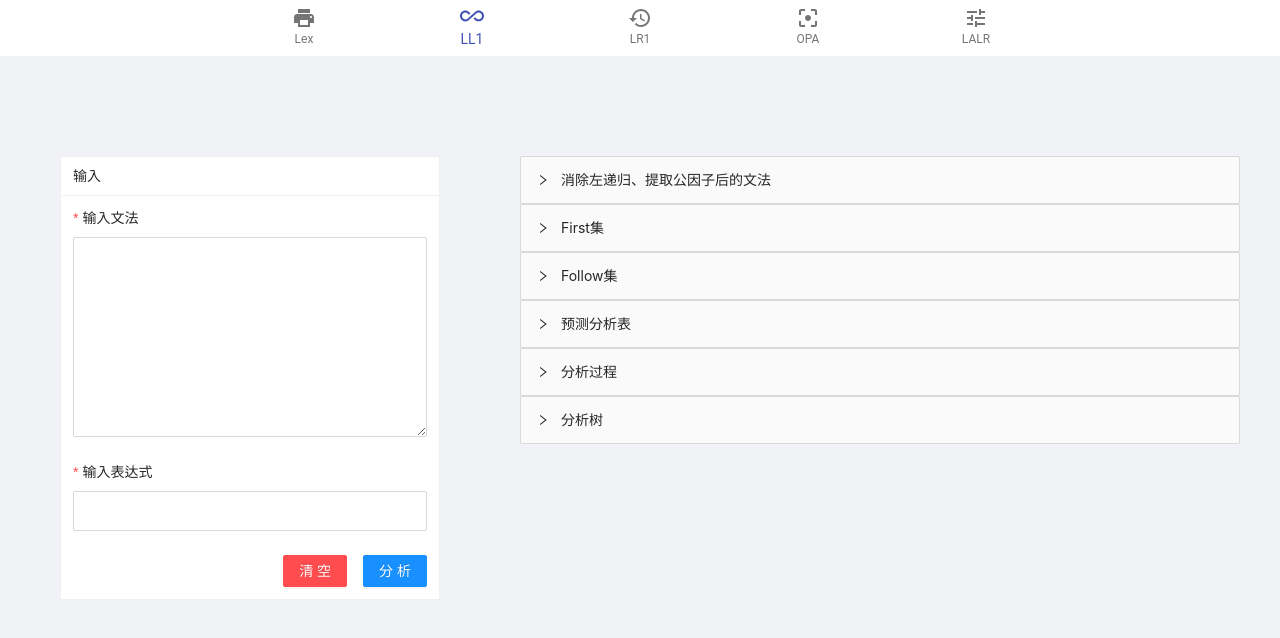
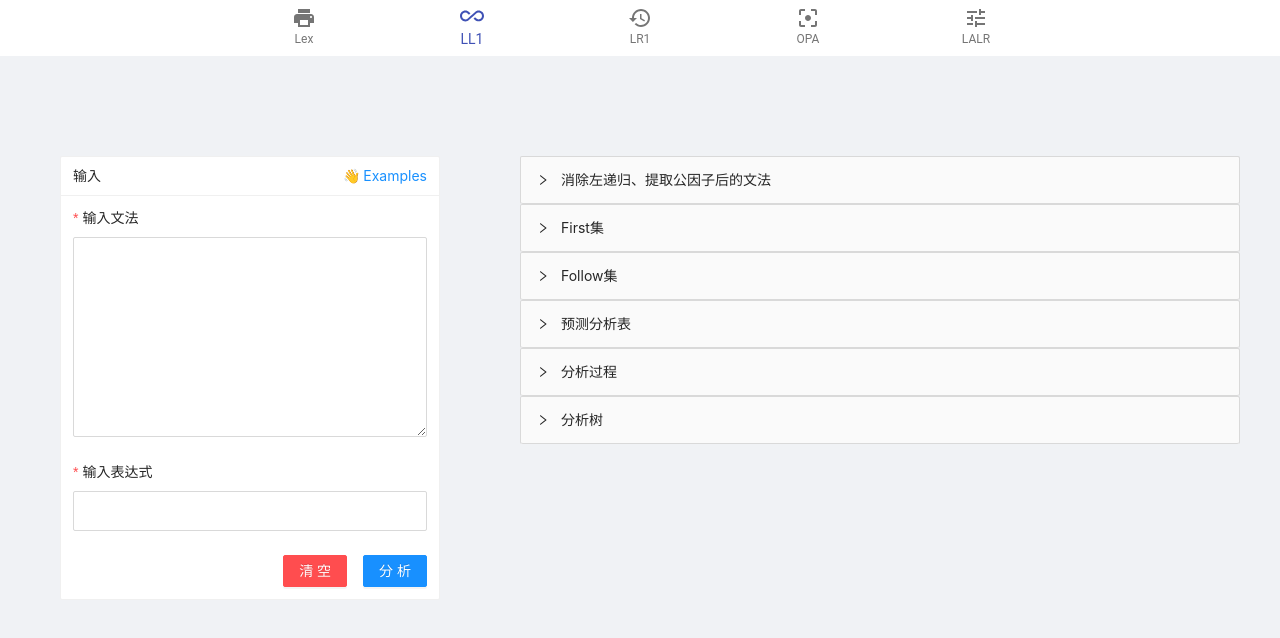
Before and after one commit to AKmoex/lalr-web, a React (Create React App) app: page / in a window 1280 px wide. Both pictures are taken after a click on the button "LL1". Shown: the top 638 px of the page. Built offline with nearby package versions, Linux system fonts and the light colour scheme.

Commit message:
feat：add LL1 examples

```diff
--- a/src/LL1/index.jsx
+++ b/src/LL1/index.jsx
@@ -20,12 +20,17 @@ import {
      Tag, Space,
      Modal,
      Collapse,
-     message
+     message,
+     Tabs,
+     Drawer
   } from 'antd';
 
 
 import axios from 'axios';
 const { Panel } = Collapse;
+
+const g1="E->TG<br />G->+TG|-TG<br />G->@<br />T->FS<br />S->*FS|/FS<br />S->@<br />F->(E)<br />F->i"
+const e1="i+i*i"
 
 class LL1 extends React.Component{
 
@@ -97,7 +102,8 @@ class LL1 extends React.Component{
             ],
             new_grammar:[
 
-            ]
+            ],
+            drawerVisible:false
         }
 
     }
@@ -139,7 +145,7 @@ class LL1 extends React.Component{
         return(
             <div className="container">
                 <div className="left-side">
-                    <Card title="输入" size="small">
+                    <Card title="输入" size="small"   extra={<a onClick={this.showDrawer.bind(this)}>👋 Examples</a>}>
                         <Form layout="vertical" ref={this.formRef}>
                             <Form.Item label="输入文法" name="grammar" rules={[{ required: true, message: '文法不能为空' }]}>
                                 <Input.TextArea style={{height:"200px"}}></Input.TextArea>
@@ -194,9 +200,65 @@ class LL1 extends React.Component{
                     </Collapse>
 
                 </div>
+                <Drawer
+                    title="🗃 Examples"
+                    placement="right"
+                    closable={false}
+                    onClose={this.onClose}
+                    visible={this.state.drawerVisible}
+                    width={400}
+                >
+                    <Tabs defaultActiveKey="1">
+                        <Tabs.TabPane
+                        tab={
+                            <span>
+                            🧱  样例一
+                            </span>
+                        }
+                        key="1"
+                        >
+                        <Card size={'small'}>
+                            <Card title="文法" bordered={false} size={'small'}>
+                                <p dangerouslySetInnerHTML={{__html: g1}}></p>
+                            </Card>
+                            <Card title="表达式" bordered={false} size={'small'}>
+                                <p dangerouslySetInnerHTML={{__html: e1}}></p>
+                            </Card>
+                            <Row justify="end">
+                                <Col>
+                                    <Button type="link" style={{marginRight:'10px'}} size={'large'} onClick={this.Fill1.bind(this)}>Fill</Button>
+                                </Col>
+                            </Row>
+                        </Card>
+                        </Tabs.TabPane>
+
+
+                    </Tabs>,
+
+                </Drawer>
             </div>
         )
     }
+    showDrawer () {
+        this.setState({
+            drawerVisible:true
+        })
+    };
+    // 样例一
+    Fill1(){
+        this.formRef.current.setFieldsValue({
+            grammar:"E->TG\nG->+TG|-TG\nG->@\nT->FS\nS->*FS|/FS\nS->@\nF->(E)\nF->i",
+            expression:"i+i*i"
+        });
+        this.setState({
+            drawerVisible:false
+        })
+    }
+    onClose = () => {
+        this.setState({
+            drawerVisible:false
+        })
+    };
     clearForm(){
         this.formRef.current.setFieldsValue({
             grammar:"",
```
